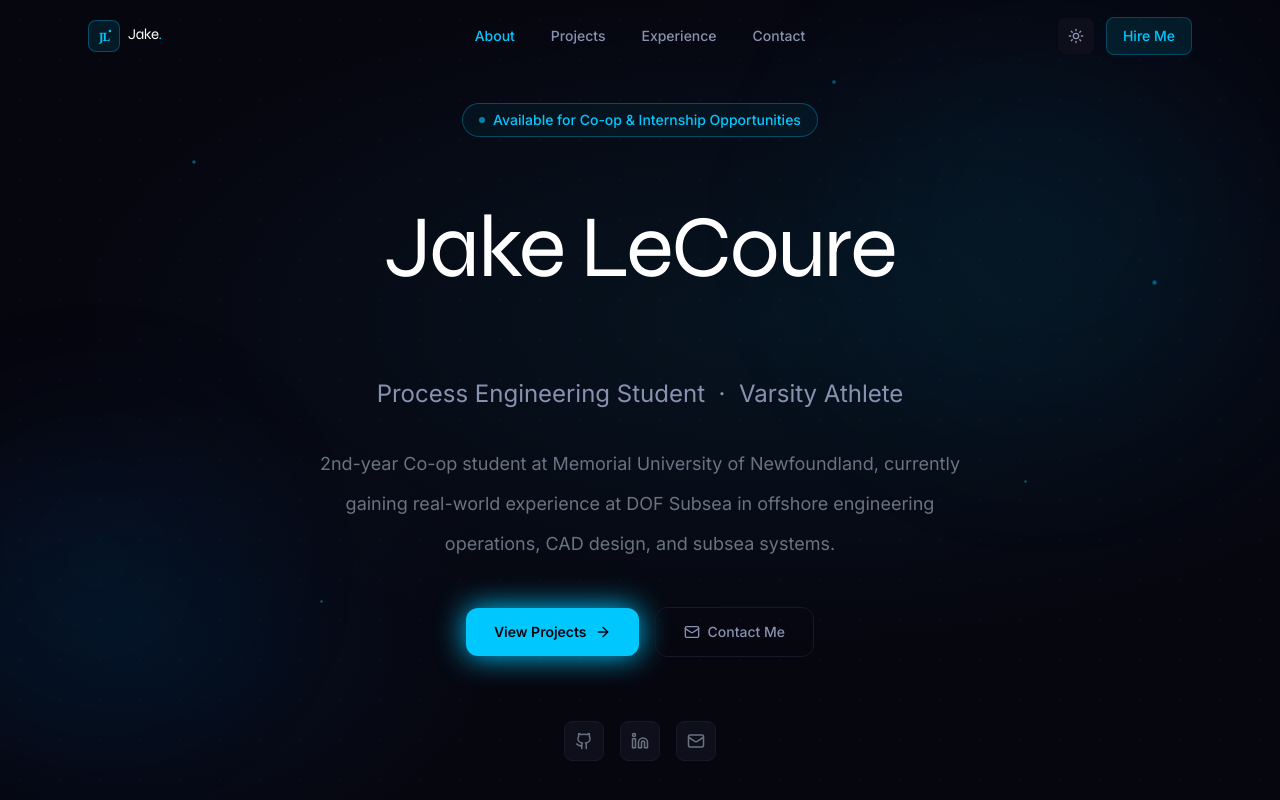
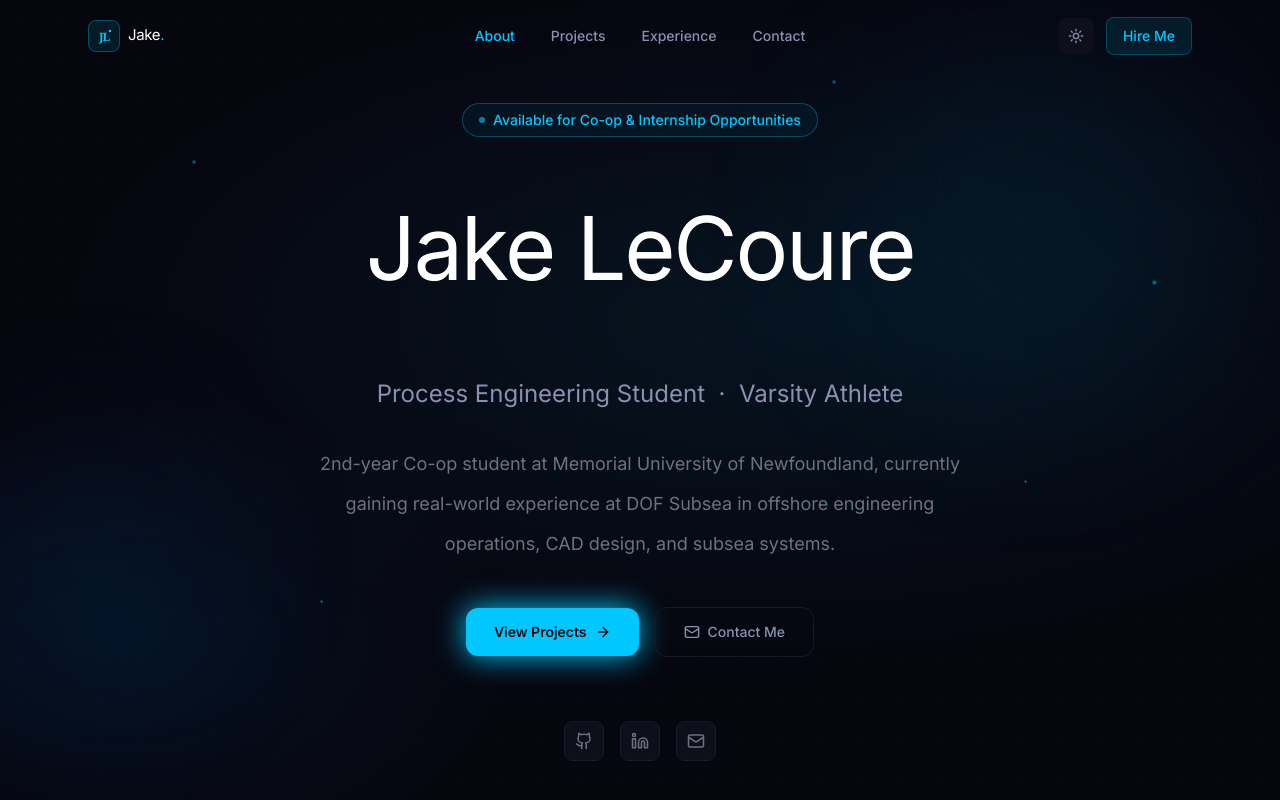
Before and after one commit to jakelecoure/Portfolio, a React (Vite) app in the folder jake-portfolio/: page / in a window 1280 px wide. Shown: the top 800 px of the page. Built offline with nearby package versions, Linux system fonts and the light colour scheme.

Commit message:
Update tailwind.config.js

```diff
--- a/jake-portfolio/tailwind.config.js
+++ b/jake-portfolio/tailwind.config.js
@@ -30,7 +30,7 @@ export default {
         },
       },
       fontFamily: {
-        display: ['Syne', 'sans-serif'],
+        display: ['Inter', 'sans-serif'],
         body: ['Inter', 'sans-serif'],
       },
       animation: {
```
